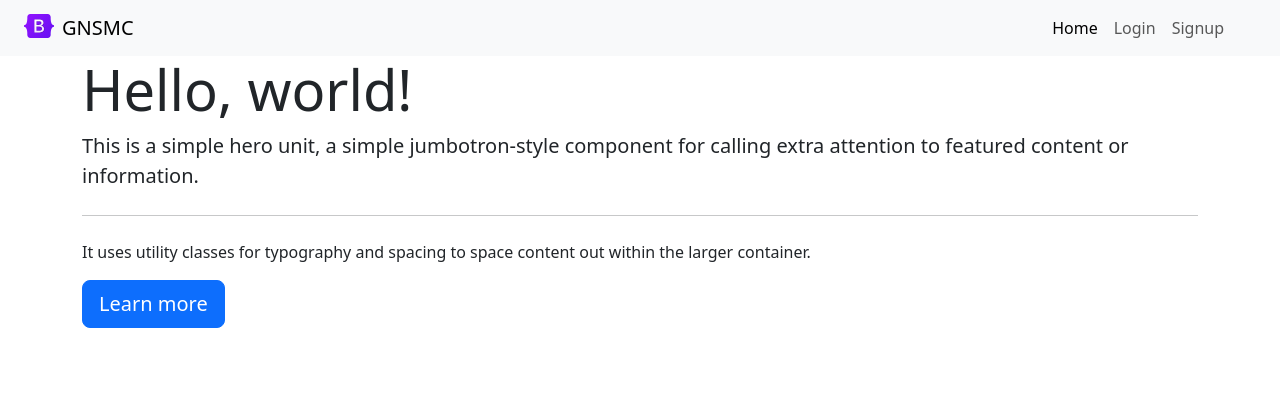
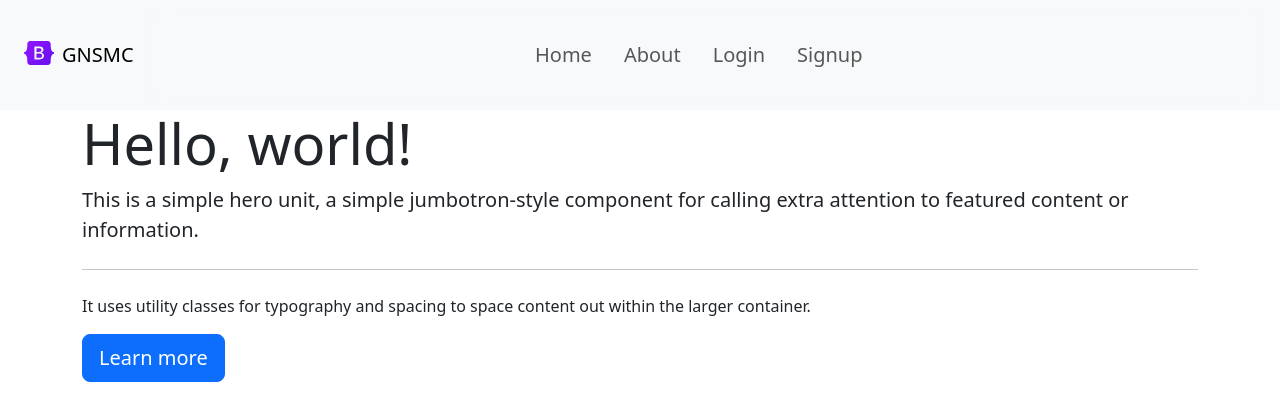
Before and after one commit to R-Grigala/Myresource, a React (Create React App) app in the folder frontend/: page / in a window 1280 px wide. Shown: the top 420 px of the page. Built offline with nearby package versions, Linux system fonts and the light colour scheme.

Commit message:
Coding Grigala:// Add Navbar

```diff
--- a/frontend/src/components/Navbar.js
+++ b/frontend/src/components/Navbar.js
@@ -6,6 +6,11 @@ import { logout } from '../actions/auth';
 
 const Navbar = ({ logout, isAuthenticated }) => {
     const [redirect, setRedirect] = useState(false);
+    const [showSidebar, setShowSidebar] = useState(false);
+
+    function toggleSidebar(){
+        setShowSidebar(!showSidebar);
+    }
 
     const logout_user = () => {
         logout();
@@ -14,10 +19,10 @@ const Navbar = ({ logout, isAuthenticated }) => {
 
     const guestLinks = () => (
         <Fragment>
-            <li className="nav-item">
-                <Link className="nav-link" to="/login">Login</Link>
+            <li className="nav-item mx-2">
+                <Link className="nav-link nav-link-light" to="/login">Login</Link>
             </li>
-            <li className="nav-item">
+            <li className="nav-item mx-2">
                 <Link className="nav-link" to="/signup">Signup</Link>
             </li>
         </Fragment>
@@ -38,15 +43,31 @@ const Navbar = ({ logout, isAuthenticated }) => {
                             <img src={logo} alt="Logo" width="30" height="24" className="d-inline-block align-text-top mx-2" />
                                 GNSMC
                         </Link>
-                    </div>
 
-                    <div className="collapse navbar-collapse" id="navbarNav">
-                        <ul className="navbar-nav px-5">
-                            <li className="nav-item">
-                                <Link className="nav-link active" aria-current="page" to="/">Home</Link>
-                            </li>
-                            {isAuthenticated ? authLinks() : guestLinks()}
-                        </ul>
+                        {/* toggle button */}
+                        <button className='navbar-toggler shadow-none border-0' type='button' onClick={toggleSidebar}>
+                            <span className='navbar-toggler-icon'></span>
+                        </button>
+
+                        {/* sidebar */}
+                        <div className={`sidebar offcanvas offcanvas-start ${showSidebar ? 'show': ''}`} tabIndex='-1' id='offcanvasNavbar' aria-labelledby='offcanvasNavbarLabel' style={{backgroundColor:'rgba(255, 255, 255, 0.1)', backdropFilter:'blur(10px)'}}>
+                            <div className='offcanvas-header border-bottom'>
+                                <Link className='nav-link' aria-current="page" to='/'>GNSMC</Link>
+                                <button className='btn-close btn-close shadow-none' onClick={toggleSidebar} aria-label='Close'></button>
+                            </div>
+                            {/* navbar links */}
+                            <div className='offcanvas-body d-flex flex-column flex-lg-row p-4'>
+                                <ul className='navbar-nav justify-content-center align-items-center fs-5 flex-grow-1 pe-3'>
+                                    <li className='nav-item mx-2'>
+                                        <Link className='nav-link' aria-current="page" to='/'>Home</Link>
+                                    </li>
+                                    <li className='nav-item mx-2'>
+                                        <Link className='nav-link' aria-current="page" to='/'>About</Link>
+                                    </li>
+                                    {isAuthenticated ? authLinks() : guestLinks()}
+                                </ul>
+                            </div>
+                        </div>
                     </div>
                 </nav>
                 {redirect ? <Navigate to='/' /> : <Fragment></Fragment>}
```
